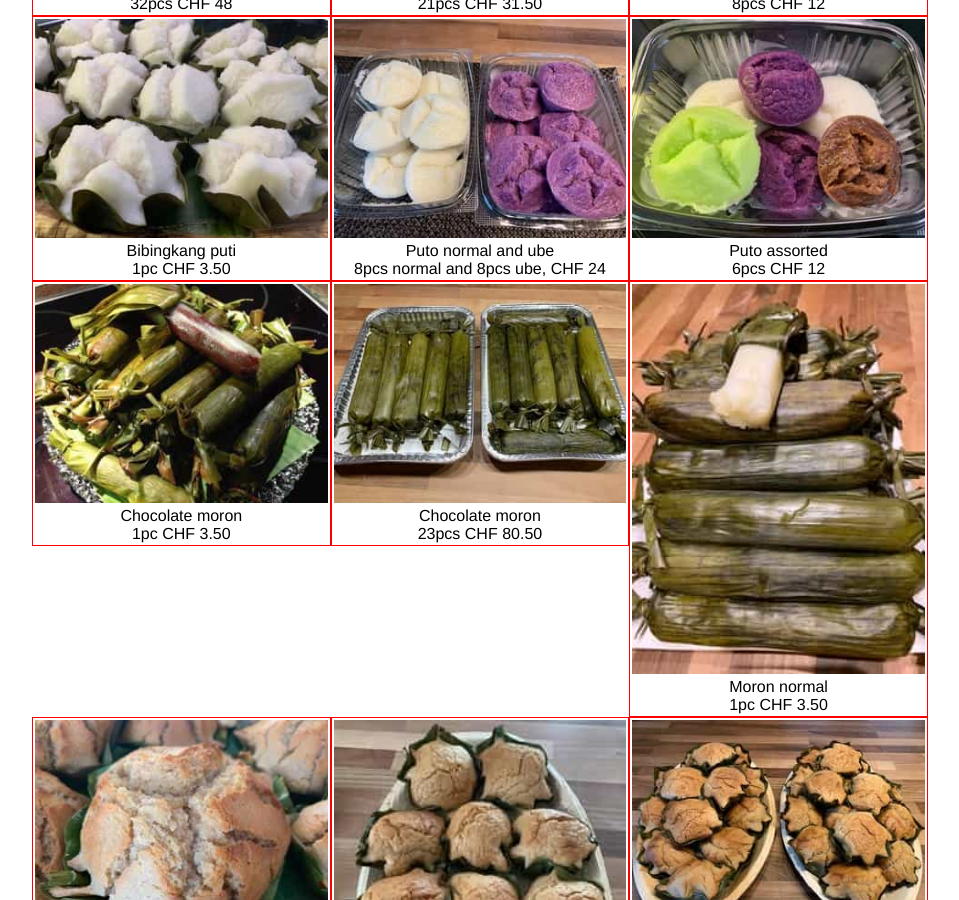
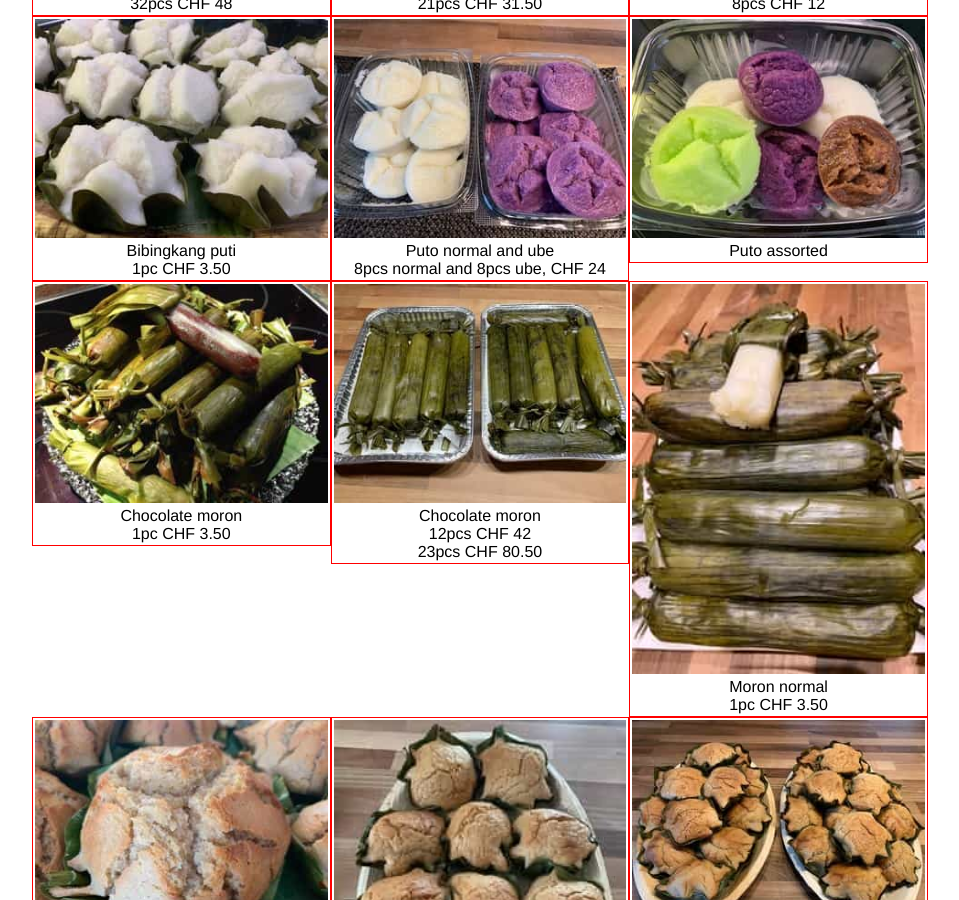
Before and after one commit to malynhandmade/malynhandmade.github.io, a Jekyll site: the page built from index.html, in a window 1280 px wide and 900 px high, scrolled down 1018 px. Shown: the whole window, without its empty margins (160-1119 px from the left). Built offline with Jekyll 4.4.1, drawn with Linux system fonts in a browser that asks for light colours.

Commit message:
corrects prices in index.html to match table view

```diff
--- a/index.html
+++ b/index.html
@@ -77,7 +77,6 @@ title: Maria's Hand made kakanin
 			<picture>
 				<img src="/img/index/0013_puto_assorted_gn_wh_bn_vi_320x240.jpg" alt="ube puto">
 				<div>{{ site.data.puto.assorted_6pcs.name }}</div>
-				<div>{{ site.data.puto.assorted_6pcs.price }}</div>
 			</picture>
 		</div>
 	</div>
@@ -94,6 +93,7 @@ title: Maria's Hand made kakanin
 			<picture>
 				<img src="/img/index/0020_moron_chocolate23pcs_320x240.jpg" alt="buko pandan puto">
 				<div>{{ site.data.moron.chocolate_23pcs.name }}</div>
+				<div>{{ site.data.moron.chocolate_12pcs.price }}</div>
 				<div>{{ site.data.moron.chocolate_23pcs.price }}</div>
 			</picture>
 		</div>
```
